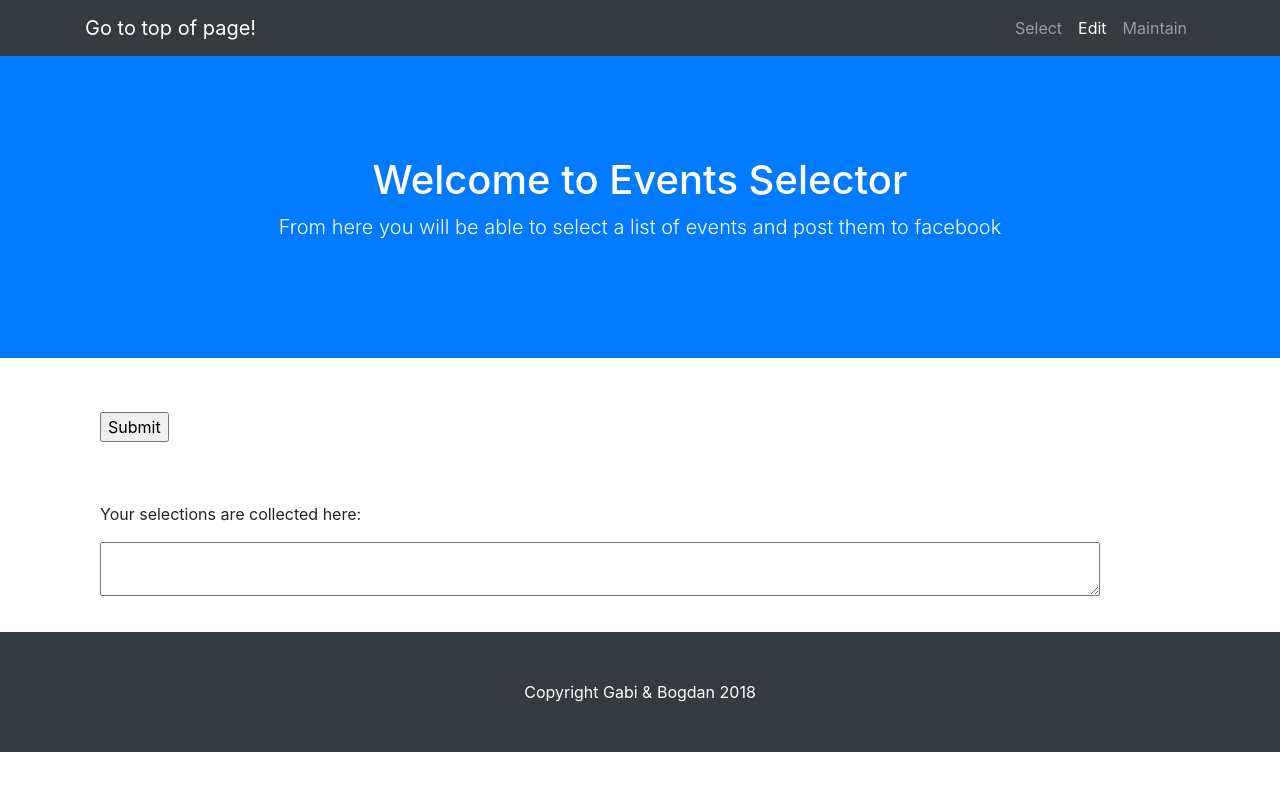
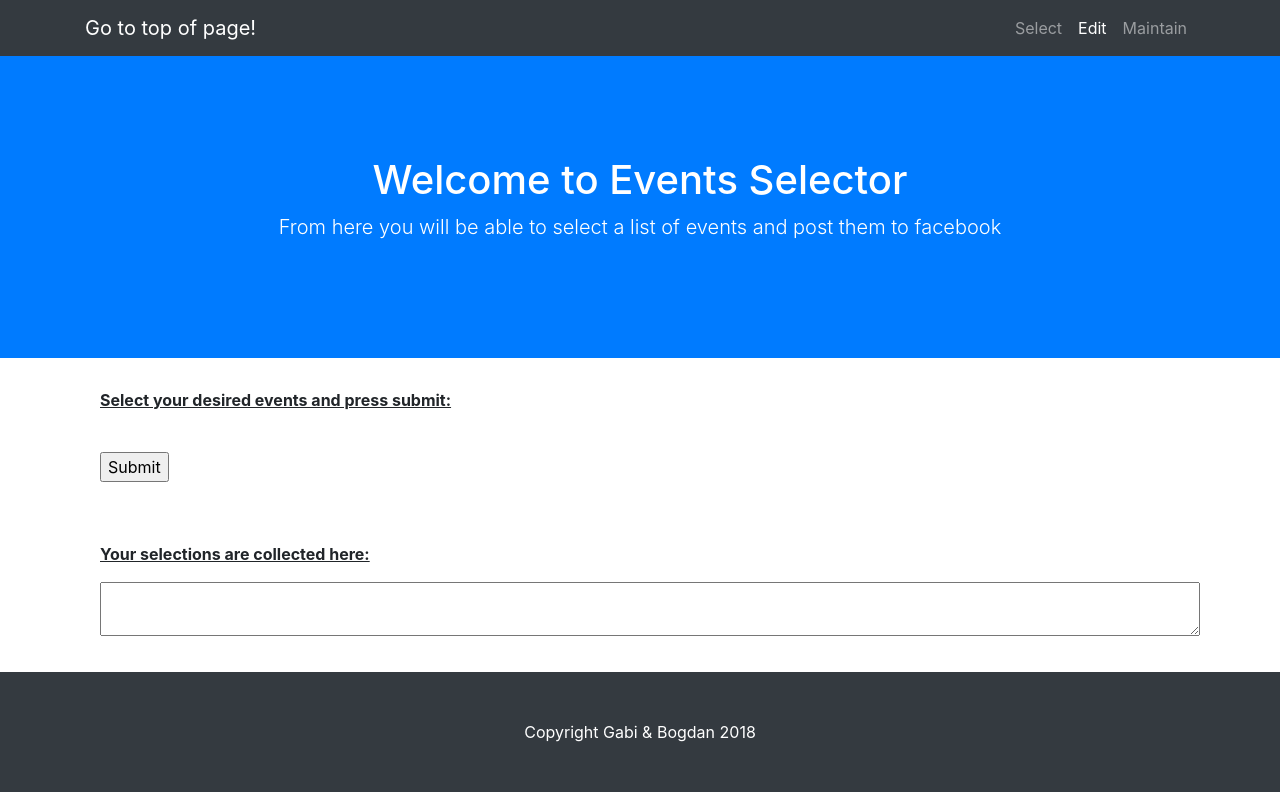
Before and after one commit to ViBogdan/Selenium-web-scrape-with-Python, a Flask app: page / in a window 1280 px wide. Run offline with Flask 2, Linux system fonts and the light colour scheme; data that the repository does not hold is empty; some libraries are stand-ins or nearby versions.

Commit message:
The texarea has a fixed width of 1100 px and begins as 2 rows long and expands height based on the number of elements inserted

```diff
--- a/manifest_cultural/static/css/scrolling-nav.css
+++ b/manifest_cultural/static/css/scrolling-nav.css
@@ -23,5 +23,5 @@ section {
 }
 
 textarea {
-  width: 1000px;
+  width: 1100px;
 }
--- a/manifest_cultural/templates/index.html
+++ b/manifest_cultural/templates/index.html
@@ -80,10 +80,14 @@
 
     <section id="select">
       <div class="main-container">
-        <form action="javascript:void(0);" onSubmit="getCheckedBoxes(this)" method="post">
+        <p><b><u>Select your desired events and press submit: </u></b></p>
+        <form action="javascript:void(0);" onSubmit="getCheckedBoxes(this) &
+                      autosize(document.getElementById('edit-area'));" method="post">
+
         {% for event in events: %}
           <input type="checkbox" name="new_events" value="{{ event.name }} @ {{ event.venue }} at {{ event.start_date }}">  {{ event.name }} @ {{ event.venue }} at {{ event.start_date }}<br>
         {% endfor %}
+
           <br>
           <input type="submit" value="Submit" align="center" id="submit">
         </form>
@@ -92,11 +96,10 @@
 
     <section id="edit">
       <div class="main-container">
-          <p> Your selections are collected here: </p>
+        <p><b><u>Your selections are collected here: </u></b></p>
+
           <textarea id="edit-area">
           </textarea>
-
-          <script>autosize(document.getElementById("edit-area"));</script>
 
       </div>
     </section>
```
